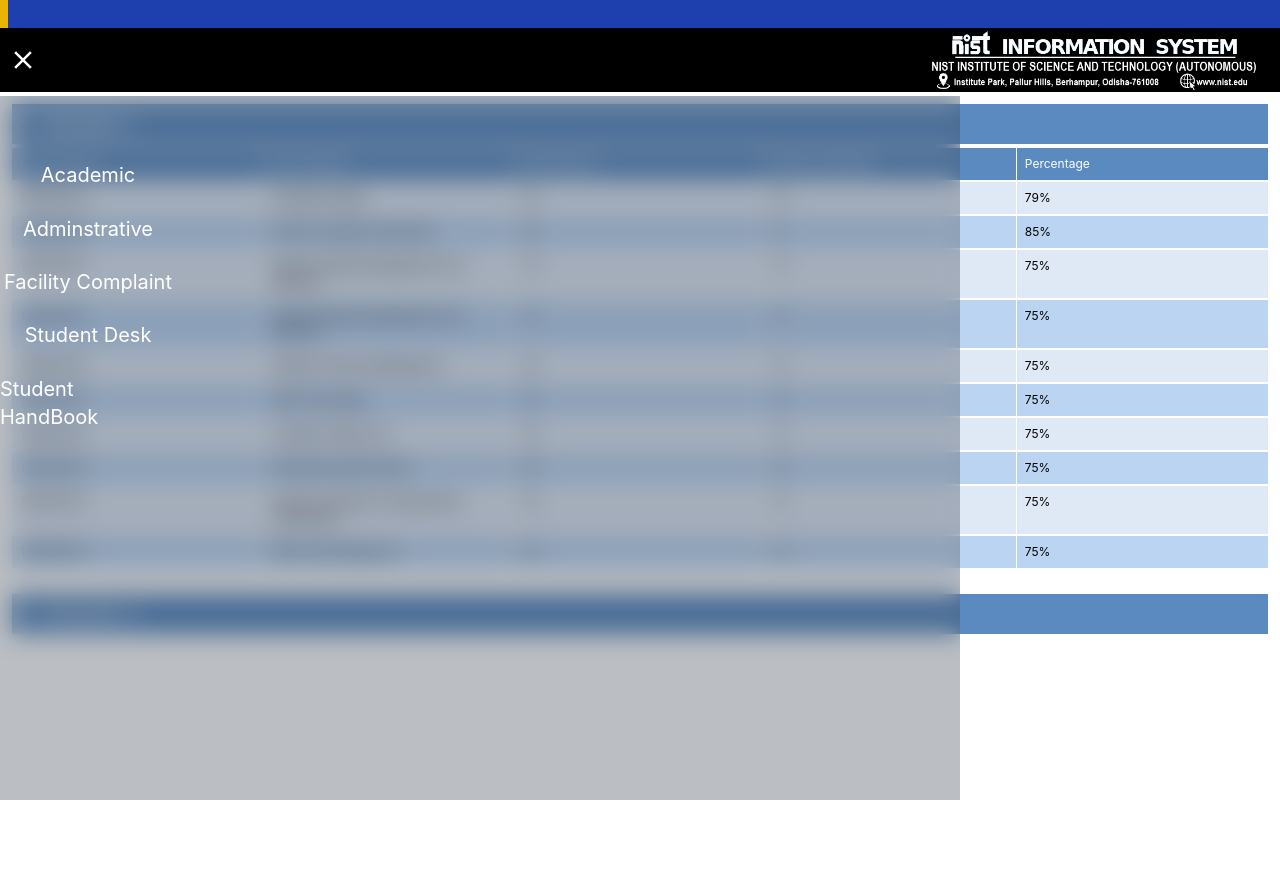
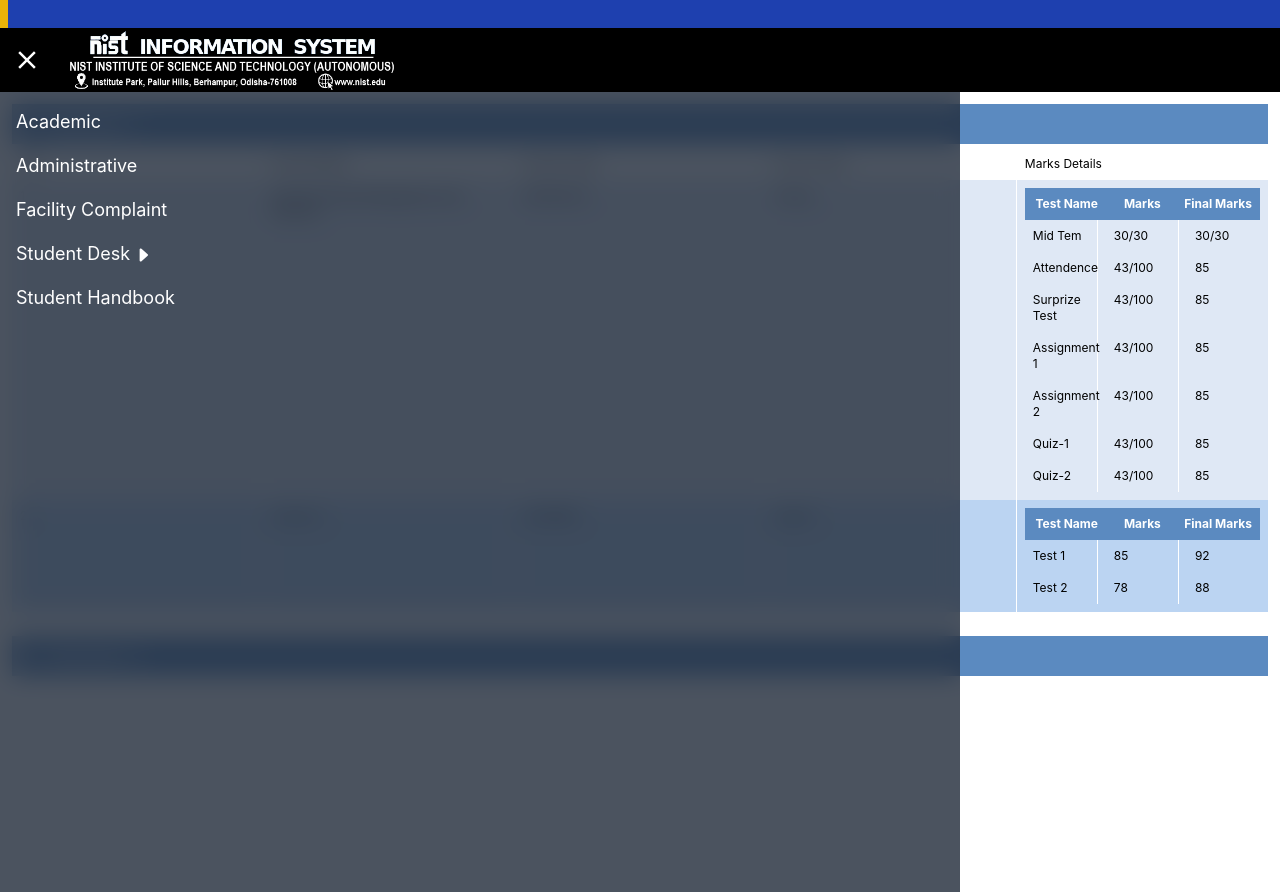
Before and after one commit to sachinsenapati/nis, a React (Create React App) app: page /desk/view-marks in a window 1280 px wide. Both pictures are taken after a click on the icon 20 px from the left and 60 px from the top of the page. Before the commit the page ends 800 px from the top, so only its background shows below. Built offline with nearby package versions, Linux system fonts and the light colour scheme.

Commit message:
viewInternalMarks designed and navbar2 updated

```diff
--- a/package.json
+++ b/package.json
@@ -11,6 +11,7 @@
     "react": "^18.2.0",
     "react-dom": "^18.2.0",
     "react-icons": "^4.12.0",
+    "react-router-dom": "^6.21.1",
     "react-scripts": "5.0.1",
     "tailwindcss": "^3.4.0",
     "web-vitals": "^2.1.4"
--- a/src/App.js
+++ b/src/App.js
@@ -1,12 +1,19 @@
-import './App.css';
+import { BrowserRouter, Route, Routes } from "react-router-dom";
+import "./App.css";
 
-import ViewAttendence from './pages/ViewAttendence';
+import ViewAttendence from "./pages/ViewAttendence";
+import ViewInternalMark from "./pages/ViewInternalMark";
+import Welcome from "./pages/Welcome";
 
 function App() {
   return (
-    <div>
-      <ViewAttendence />
-    </div>
+    <BrowserRouter>
+      <Routes>
+        <Route path="/" element={<Welcome />} />
+        <Route path="/desk/view-attendance" element={<ViewAttendence />} />
+        <Route path="/desk/view-marks" element={<ViewInternalMark />} />
+      </Routes>
+    </BrowserRouter>
   );
 }
 
--- a/src/components/StudentDetails.js
+++ b/src/components/AttendenceDetails.js
@@ -1,9 +1,10 @@
 // StudentMarks.js
 import React from "react";
 import SemesterAttendence from "./SemesterAttendence";
+import InternalMarksDetails from "./SemesterInternalMarks";
 
-const StudentDetails = ({ semestersData }) => {
-    const currentSemester = 1;
+const AttendenceDetails = ({ semestersData, col }) => {
+  const currentSemester = 1;
 
   return (
     <div>
@@ -13,10 +14,11 @@ const StudentDetails = ({ semestersData }) => {
           semesterNumber={index + 1}
           attendeceData={semester}
           currentSemester={currentSemester}
+          col={col}
         />
       ))}
     </div>
   );
 };
 
-export default StudentDetails;
+export default AttendenceDetails;
--- /dev/null
+++ b/src/components/InternalMarksDetails.js
@@ -0,0 +1,23 @@
+// StudentMarks.js
+import React from "react";
+import SemesterInternalMarks from "./SemesterInternalMarks";
+
+const InternalMarksDetails = ({ semestersData, col }) => {
+  const currentSemester = 1;
+
+  return (
+    <div>
+      {semestersData.map((semester, index) => (
+        <SemesterInternalMarks
+          key={index}
+          semesterNumber={index + 1}
+          marksData={semester}
+          currentSemester={currentSemester}
+          col={col}
+        />
+      ))}
+    </div>
+  );
+};
+
+export default InternalMarksDetails;
--- /dev/null
+++ b/src/components/MarkDetail.js
@@ -0,0 +1,22 @@
+import React from "react";
+
+const MarkDetail = ({ marks }) => {
+  return (
+    <>
+      <div className="th-bg p-2 grid grid-cols-3 gap-2 text-xs text-white font-bold">
+        <div className="text-center">Test Name</div>
+        <div className="text-center">Marks</div>
+        <div className="text-center">Final Marks</div>
+      </div>
+      {marks.map((mark, index) => (
+        <div key={index} className="grid grid-cols-3 gap-2 text-xs">
+          <div className="p-2 border-r border-white">{mark.testName}</div>
+          <div className="p-2 border-r border-white">{mark.marks}</div>
+          <div className="p-2">{mark.finalMarks}</div>
+        </div>
+      ))}
+    </>
+  );
+};
+
+export default MarkDetail;
--- a/src/components/Navbar.js
+++ b/src/components/Navbar.js
@@ -1,6 +1,7 @@
 import { useState } from "react";
 import { GiHamburgerMenu } from "react-icons/gi";
 import { IoMdClose } from "react-icons/io";
+import { Link } from "react-router-dom";
 
 const Navbar = () => {
   const [isMenuOpen, setMenuOpen] = useState(false);
@@ -63,7 +64,8 @@ const Navbar = () => {
         {navmenu.map((menu, idx) => {
           return (
             <li key={idx}>
-                {menu.name}
+              <Link to={menu.link}></Link>
+              {menu.name}
             </li>
           );
         })}
--- a/src/components/Navbar2.js
+++ b/src/components/Navbar2.js
@@ -1,12 +1,20 @@
 import { useState } from "react";
+import { Link } from "react-router-dom";
 import logo from "../assests/nis_logo.png";
 import { GiHamburgerMenu } from "react-icons/gi";
 import { IoMdClose } from "react-icons/io";
+import { BsCaretRightFill, BsCaretDownFill } from "react-icons/bs";
+
 const Navbar2 = () => {
   const [isMenuOpen, setMenuOpen] = useState(false);
+  const [isSubMenuOpen, setSubMenuOpen] = useState(false);
 
   const toggleMenu = () => {
     setMenuOpen(!isMenuOpen);
+  };
+
+  const toggleSubMenu = () => {
+    setSubMenuOpen(!isSubMenuOpen);
   };
 
   const navmenu = [
@@ -16,7 +24,7 @@ const Navbar2 = () => {
     },
     {
       link: "/adminstrative",
-      name: "Adminstrative",
+      name: "Administrative",
     },
     {
       link: "/complaint",
@@ -25,40 +33,92 @@ const Navbar2 = () => {
     {
       link: "/desk",
       name: "Student Desk",
+      subMenu: [
+        {
+          link: "/desk/view-attendance",
+          name: "View Attendance",
+        },
+        {
+          link: "/desk/view-marks",
+          name: "View Internal Marks",
+        },
+      ],
     },
     {
       link: "/handbook",
-      name: "Student HandBook",
+      name: "Student Handbook",
     },
   ];
+
   return (
     <>
       <div className="static bg-blue-800 h-7">
         <div className="bg-yellow-500 w-2 h-7"></div>
       </div>
-      {/* // Mobile Menu */}
-      <div className="flex justify-end items-center bg-black h-16 p-3">
+      {/* Mobile Menu */}
+      <div className="flex items-center bg-black h-16 p-3 relative">
         {isMenuOpen === true ? (
           <IoMdClose
-            className="absolute left-2 text-3xl text-white cursor-pointer"
+            className="text-3xl text-white cursor-pointer"
             onClick={toggleMenu}
           />
         ) : (
           <GiHamburgerMenu
-            className="absolute left-2 text-2xl text-white cursor-pointer"
+            className="text-2xl text-white cursor-pointer"
             onClick={toggleMenu}
           />
         )}
-        <img className="max-w-7xl h-16" src={logo} alt="" />
+        <img className="max-w-7xl h-16 ml-4" src={logo} alt="" />
         {isMenuOpen && (
-            <div className="absolute w-3/4 top-24 inset-0 z-50 bg-gray-800 bg-opacity-30 backdrop-blur-md">
-                <ul className="absolute h-80 top-10 w-44 flex flex-col justify-evenly items-center ">
-            {navmenu.map((menu) => {
-              return <li key={menu.name} className="text-white text-xl">{menu.name}</li>;
-            })}
-          </ul>
-            </div>
+          <div className="absolute left-0 top-16 w-3/4 h-screen bg-gray-800 bg-opacity-80 backdrop-blur-md py-2 overflow-y-auto">
+            <ul className="pl-4">
+              {navmenu.map((menuItem) => (
+                <li
+                  key={menuItem.name}
+                  className={`text-white text-lg py-2 cursor-pointer ${
+                    menuItem.name === "Student Desk" && isSubMenuOpen
+                      ? "font-bold"
+                      : ""
+                  }`}
+                  onClick={() => {
+                    if (menuItem.name === "Student Desk") {
+                      toggleSubMenu();
+                    } else {
+                      toggleMenu();
+                    }
+                  }}
+                >
+                  {menuItem.name === "Student Desk" ? (
+                    <>
+                      {menuItem.name}
+                      <span>
+                        {isSubMenuOpen ? (
+                          <BsCaretDownFill className="inline ml-1" />
+                        ) : (
+                          <BsCaretRightFill className="inline ml-1" />
+                        )}
+                      </span>
+                    </>
+                  ) : (
+                    <Link to={menuItem.link}>{menuItem.name}</Link>
+                  )}
 
+                  {menuItem.name === "Student Desk" && isSubMenuOpen && (
+                    <ul className="pl-4">
+                      {menuItem.subMenu.map((subMenuItem) => (
+                        <li
+                          key={subMenuItem.name}
+                          className="text-white text-lg py-2 cursor-pointer"
+                        >
+                          <Link to={subMenuItem.link}>{subMenuItem.name}</Link>
+                        </li>
+                      ))}
+                    </ul>
+                  )}
+                </li>
+              ))}
+            </ul>
+          </div>
         )}
       </div>
     </>
--- a/src/components/SemesterAttendence.js
+++ b/src/components/SemesterAttendence.js
@@ -6,6 +6,7 @@ const SemesterAttendence = ({
   semesterNumber,
   attendeceData,
   currentSemester,
+  col
 }) => {
   const isCurrentSemester = semesterNumber === currentSemester;
   const [isExpanded, setIsExpanded] = useState(isCurrentSemester);
@@ -26,11 +27,9 @@ const SemesterAttendence = ({
       {isExpanded && (
         <>
           <div className="th-bg border-b-2 border-white text-white grid grid-cols-5 gap-0 text-xs">
-            <div className="p-2 border-r border-white">Course Code</div>
-            <div className="p-2 border-r border-white">Course Name</div>
-            <div className="p-2 border-r border-white">Total Classes</div>
-            <div className="p-2 border-r border-white">Classes Attended</div>
-            <div className="p-2">Percentage</div>
+            {col.map((column) => (
+              <div className="p-2 border-r border-white">{column}</div>
+            ))}
           </div>
 
           {attendeceData.map((subject, index) => (
--- /dev/null
+++ b/src/components/SemesterInternalMarks.js
@@ -0,0 +1,64 @@
+import React, { useState } from "react";
+import { BsCaretDownFill, BsCaretRightFill } from "react-icons/bs";
+import MarkDetail from "./MarkDetail";
+
+const SemesterInternalMarks = ({
+  semesterNumber,
+  marksData,
+  currentSemester,
+  col,
+}) => {
+  const isCurrentSemester = semesterNumber === currentSemester;
+  const [isExpanded, setIsExpanded] = useState(isCurrentSemester);
+
+  const handleToggleExpand = () => {
+    setIsExpanded(!isExpanded);
+  };
+
+  return (
+    <div className="p-3">
+      <div className="th-bg border-b-4 border-white text-white p-2 font-bold flex items-center">
+        <div
+          onClick={handleToggleExpand}
+          className="cursor-pointer mr-2 text-lg sm:text-xl"
+        >
+          {isExpanded ? <BsCaretDownFill /> : <BsCaretRightFill />}
+        </div>
+        Semester: {semesterNumber}
+      </div>
+
+      {isExpanded && (
+        <>
+          <div className="hidden sm:grid grid-cols-5 gap-0 text-xs">
+            {col.map((column, index) => (
+              <div key={index} className="p-2 border-r border-white">
+                {column}
+              </div>
+            ))}
+          </div>
+
+          {marksData.map((subject, index) => (
+            <div
+              key={index}
+              className={`${
+                index % 2 === 0 ? "tr-e-bg" : "tr-o-bg"
+              } sm:grid grid-cols-5 gap-0 text-xs`}
+            >
+              <div className="hidden sm:grid p-2 border-r border-white">
+                {index + 1}
+              </div>
+              <div className="p-2 border-r border-white">{subject.name}</div>
+              <div className="p-2 border-r border-white">{subject.code}</div>
+              <div className="p-2 border-r border-white">{subject.type}</div>
+              <div className="p-2">
+                <MarkDetail marks={subject.testDetails} />
+              </div>
+            </div>
+          ))}
+        </>
+      )}
+    </div>
+  );
+};
+
+export default SemesterInternalMarks;
--- a/src/pages/ViewAttendence.js
+++ b/src/pages/ViewAttendence.js
@@ -1,6 +1,6 @@
-import React from 'react'
-import StudentDetails from "../components/StudentDetails";
-import Navbar2 from '../components/Navbar2';
+import React from "react";
+import Navbar2 from "../components/Navbar2";
+import AttendenceDetails from "../components/AttendenceDetails";
 
 const ViewAttendence = () => {
   const semestersData = [
@@ -152,12 +152,19 @@ const ViewAttendence = () => {
     ],
     // Add more semesters as needed
   ];
+  const col = [
+    "Course Code",
+    "Course Name",
+    "Total Classes",
+    "Classes Attended",
+    "Percentage",
+  ];
   return (
     <div>
       <Navbar2 />
-      <StudentDetails semestersData={semestersData} />
+      <AttendenceDetails semestersData={semestersData} col={col} />
     </div>
   );
-}
+};
 
-export default ViewAttendence
+export default ViewAttendence;
--- /dev/null
+++ b/src/pages/ViewInternalMark.js
@@ -0,0 +1,77 @@
+import React from "react";
+import Navbar2 from "../components/Navbar2";
+import InternalMarksDetails from "../components/InternalMarksDetails";
+
+const ViewInternalMarks = () => {
+  const semestersData = [
+    [
+      {
+        name: "Industrial waste Management and Disposal",
+        code: "19CSPC02T",
+        type: "Theory",
+        testDetails: [
+          { testName: "Mid Tem", marks: "30/30", finalMarks: "30/30" },
+          { testName: "Attendence", marks: "43/100", finalMarks: 85 },
+          { testName: "Surprize Test", marks: "43/100", finalMarks: 85 },
+          { testName: "Assignment 1", marks: "43/100", finalMarks: 85 },
+          { testName: "Assignment 2", marks: "43/100", finalMarks: 85 },
+          { testName: "Quiz-1", marks: "43/100", finalMarks: 85 },
+          { testName: "Quiz-2", marks: "43/100", finalMarks: 85 },
+          // Add more test details as needed
+        ],
+      },
+      {
+        name: "Course 2",
+        code: "COURSE2",
+        type: "Type B",
+        testDetails: [
+          { testName: "Test 1", marks: 85, finalMarks: 92 },
+          { testName: "Test 2", marks: 78, finalMarks: 88 },
+          // Add more test details as needed
+        ],
+      },
+      // Add more courses for Semester 1
+    ],
+    [
+      {
+        name: "Course 3",
+        code: "COURSE3",
+        type: "Type C",
+        testDetails: [
+          { testName: "Test 1", marks: 92, finalMarks: 94 },
+          { testName: "Test 2", marks: 88, finalMarks: 90 },
+          // Add more test details as needed
+        ],
+      },
+      {
+        name: "Course 4",
+        code: "COURSE4",
+        type: "Type A",
+        testDetails: [
+          { testName: "Test 1", marks: 78, finalMarks: 85 },
+          { testName: "Test 2", marks: 80, finalMarks: 88 },
+          // Add more test details as needed
+        ],
+      },
+      // Add more courses for Semester 2
+    ],
+    // Add more semesters as needed
+  ];
+
+  const col = [
+    "Sl #",
+    "Course Name",
+    "Course Code",
+    "Course Type",
+    "Marks Details",
+  ];
+
+  return (
+    <div>
+      <Navbar2 />
+      <InternalMarksDetails semestersData={semestersData} col={col} />
+    </div>
+  );
+};
+
+export default ViewInternalMarks;
```
Also changed, not shown: 1 other file (tests, documents, lock files or other folders). Lines whose indentation alone changed are shown as unchanged.
